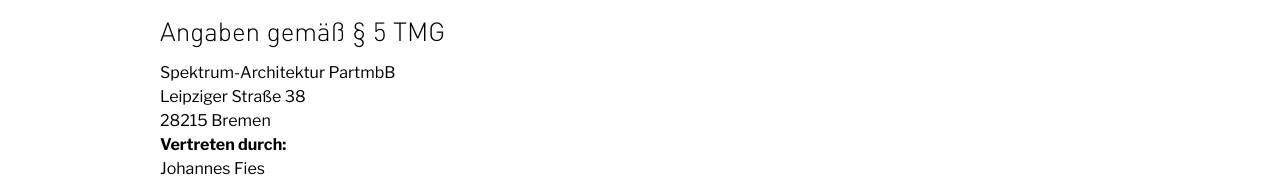
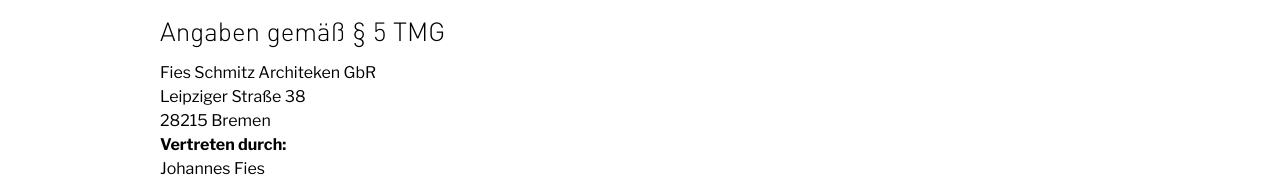
Before and after one commit to borigendiego/fies, a Next.js app: page /impressum in a window 1280 px wide. Shown: the part 177-360 px from the top of the page. Built offline with nearby package versions, Linux system fonts and the light colour scheme.

Commit message:
Update Bussines name on Impressum

```diff
--- a/pages/impressum.tsx
+++ b/pages/impressum.tsx
@@ -14,7 +14,7 @@ const Impressum: NextPage = () => {
                 <div className={'privacy-policy md:px-40 px-10 py-10'}>
                     <h1>Impressum</h1>
                     <h2>Angaben gem&auml;&szlig; &sect; 5 TMG</h2>
-                    <p>Spektrum-Architektur PartmbB<br />
+                    <p>Fies Schmitz Architeken GbR<br />
                     Leipziger Stra&szlig;e 38<br />
                     28215 Bremen</p>
 
```
Also changed, not shown: components/commons/homeButton/index.tsx (line endings or trailing spaces).
